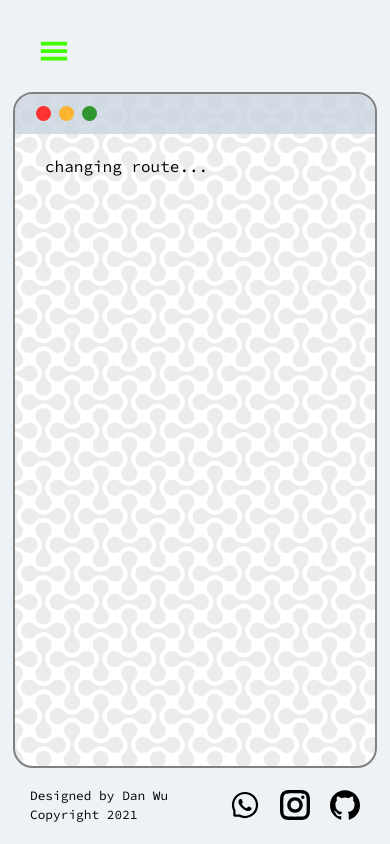
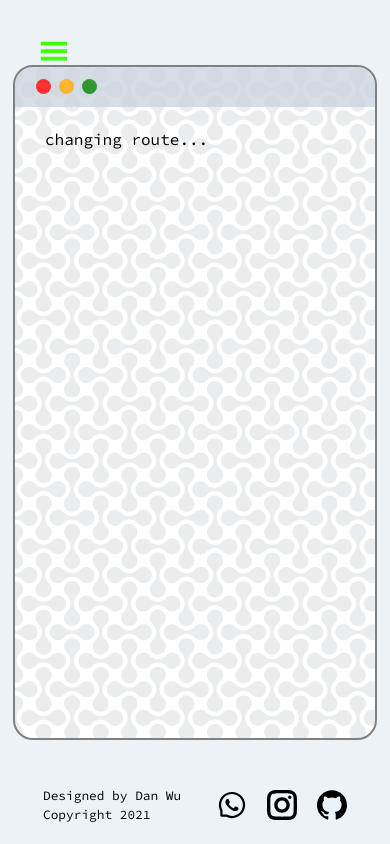
Before and after one commit to Developer-Wu/web-portfolio, a Next.js app: page /loading in a window 390 px wide. Built offline with nearby package versions, Linux system fonts and the light colour scheme.

Commit message:
fix mobile

```diff
--- a/components/Footer.js
+++ b/components/Footer.js
@@ -9,7 +9,7 @@
     return (
         <HStack pl={{base:"30px",md:"60px",lg:"0px"}} pr={{base:"30px",md:"60px",lg:"0px"}}
         bottom={{base:"20px",sm:"20px", md:"30px",lg:"30px"}}
-        pos="fixed"
+        pos="relative"
         align="center"
         justify="flex-end"
         spacing="20px"
--- a/components/Layout.js
+++ b/components/Layout.js
@@ -5,6 +5,7 @@
     Box,
     Circle,
     Text,
+    Flex,
 VStack, useColorModeValue, useColorMode} from "@chakra-ui/react"
 import { useState } from "react"
 import {HomeContent} from "../components/HomeContent"
@@ -17,9 +18,10 @@
 
     const {colorMode, toggleColorMode}  = useColorMode()
     return (
-        <VStack px={{base:"13px", sm:"20px", md:"20px", lg:"20px"}} justify="center" width="100%" height="100vh" maxH="1200px">
+        <Flex justifyContent="space-between" alignItems="center" flexDir="column" px={{base:"13px", sm:"20px", md:"20px", lg:"20px"}}  justify="center" width="100%" height="100vh" maxH="1200px">
         <Nav/>
         <Box ml="20px" mr="20px"
+        overflowY="hidden"
         zIndex="5"
         whiteSpace="normal"
         pos="relative"
@@ -52,7 +54,7 @@
 
         </Box>
         <Footer/>
-        </VStack>
+        </Flex>
     )
 }
 
--- a/components/Nav.js
+++ b/components/Nav.js
@@ -41,7 +41,7 @@
     return (
         <>
 
-        <HStack display={{base:"none", sm:"flex", md:"flex", lg:"flex"}} mr={{base:"70px",md:"70px",lg:"0px"}} top="40px" pos="fixed" align="center" justify="flex-end" spacing="20px" width="100%" maxWidth="1250px">
+        <HStack display={{base:"none", sm:"flex", md:"flex", lg:"flex"}} mr={{base:"70px",md:"70px",lg:"0px"}} top="40px" pos="relative" align="center" justify="flex-end" spacing="20px" width="100%" maxWidth="1250px">
         <Link onClick={(e) => navAway(e, '/')}>home</Link>
         <Link onClick={(e) => navAway(e, '/about')}>about</Link>
         <Link onClick={(e) => navAway(e, '/portfolio')}>portfolio</Link>
@@ -54,10 +54,6 @@
     <Burger/>
     </Box>
 
-
-
-    {/* <Button display={{base:"flex", sm:"none", md:"none", lg:"none"}} pos="fixed" top="20px" right="30px" onClick={toggleColorMode}><FaMoon/></Button> */}
-
     </>
 
     )
```
